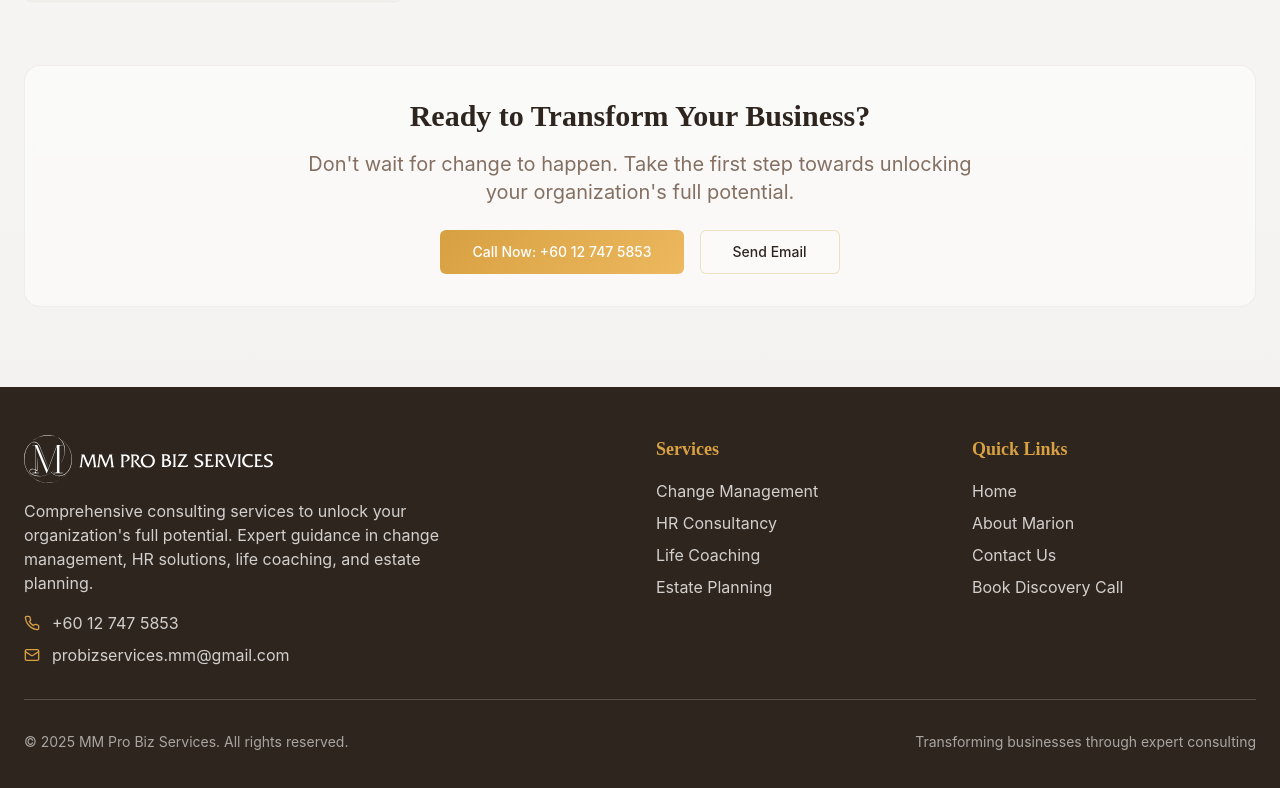
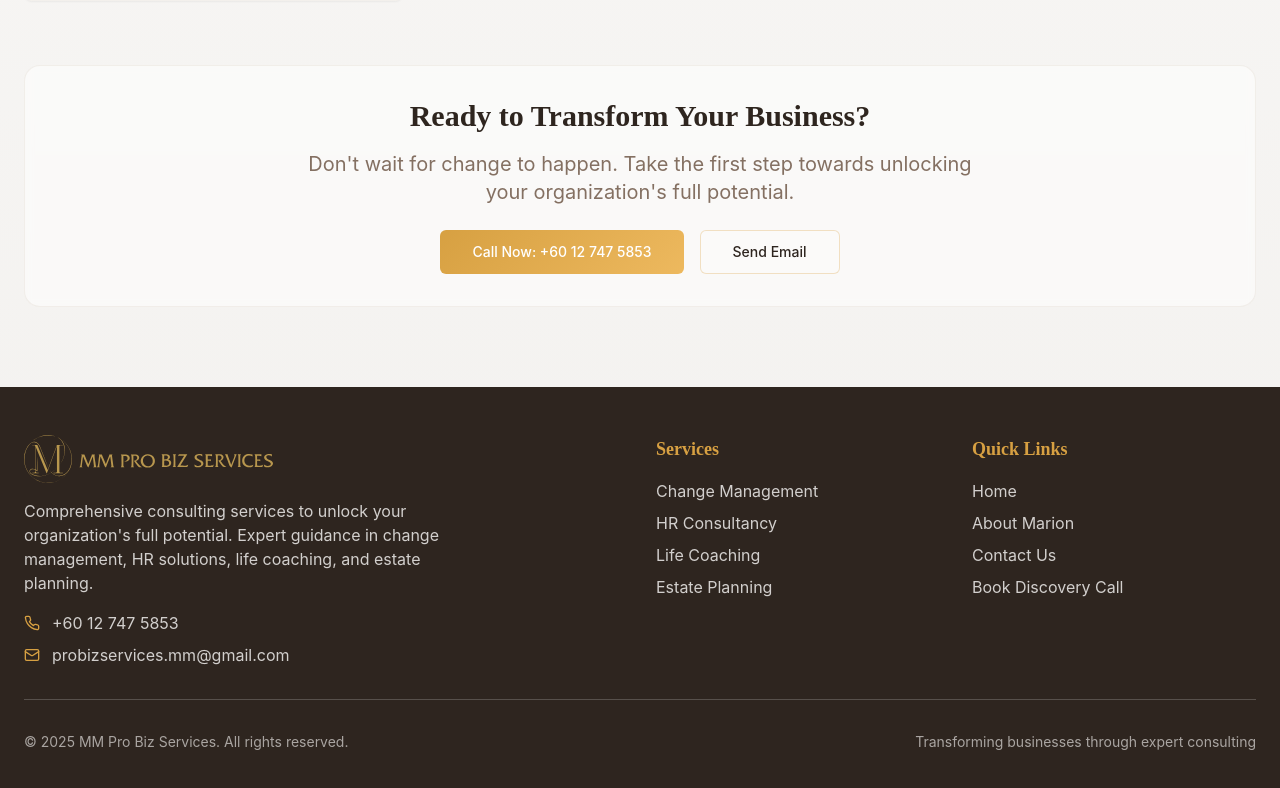
Before and after one commit to gpmusic28/summit-forge-pro, a React (Vite) app: page / in a window 1280 px wide. Shown: the part 5689-6477 px from the top of the page. Built offline with nearby package versions, Linux system fonts and the light colour scheme.

Commit message:
Update header to use logo.svg

```diff
--- a/src/components/Footer.tsx
+++ b/src/components/Footer.tsx
@@ -17,7 +17,7 @@ const Footer = () => {
             <img
               src="/logo.svg"
               alt="MM Pro Biz Services"
-              className="h-12 w-auto mb-4 brightness-0 invert"
+              className="h-12 w-auto mb-4"
             />
             <p className="text-background/80 mb-4 max-w-md">
               Comprehensive consulting services to unlock your organization's full potential.
```
